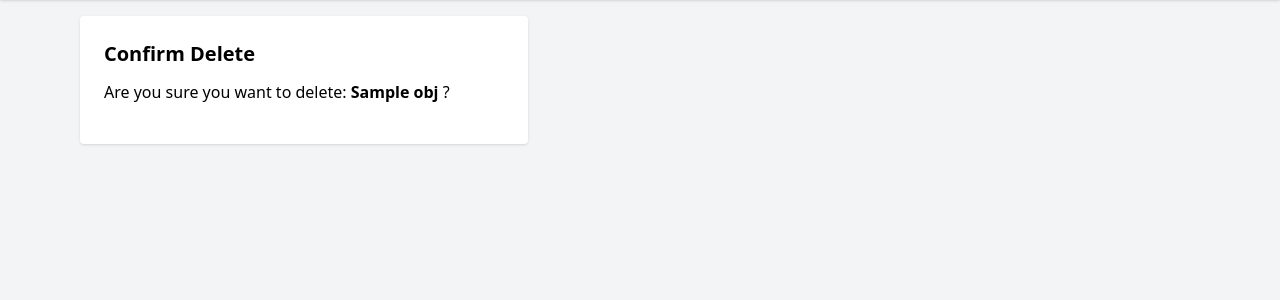
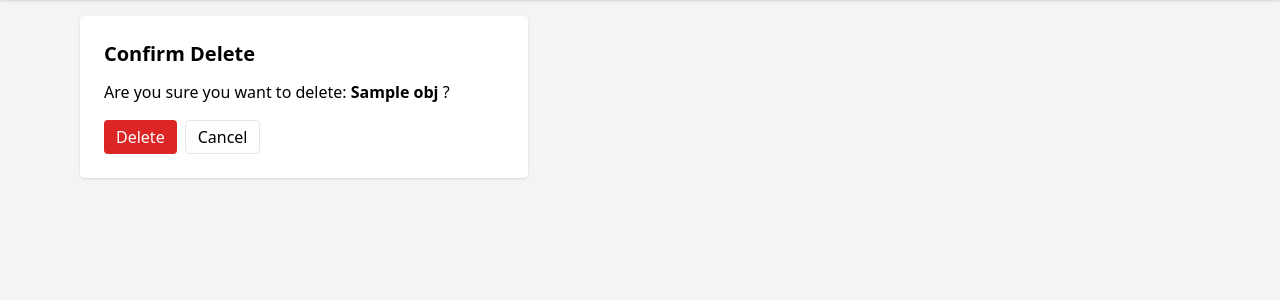
Before and after one commit to Mukhtarrahimi/-Warehouse-Management-System, a Django app: template templates/confirm_delete.html in a window 1280 px wide. Shown: the part 52-352 px from the top of the page. Run offline with Django 5.2, Linux system fonts and the light colour scheme; the template is opened without the code that fills it: most values are stand-ins (such as "Sample title", 1, 10 or a date in 2020); parts of the project's set-up code (start-up, migrations or seed data) failed here and were passed over; some libraries are stand-ins or nearby versions.

Commit message:
confirm_delete.html complate

```diff
--- a/templates/confirm_delete.html
+++ b/templates/confirm_delete.html
@@ -4,6 +4,12 @@
 <div class="bg-white p-6 rounded shadow max-w-md">
   <h1 class="text-xl font-semibold mb-3">Confirm Delete</h1>
   <p class="mb-4">Are you sure you want to delete: <strong>{{ obj }}</strong> ?</p>
-
+  <form method="post">
+    {% csrf_token %}
+    <div class="flex gap-2">
+      <button class="bg-red-600 text-white px-3 py-1 rounded">Delete</button>
+      <a href="{% url cancel_url %}" class="px-3 py-1 rounded border">Cancel</a>
+    </div>
+  </form>
 </div>
 {% endblock %}
```
